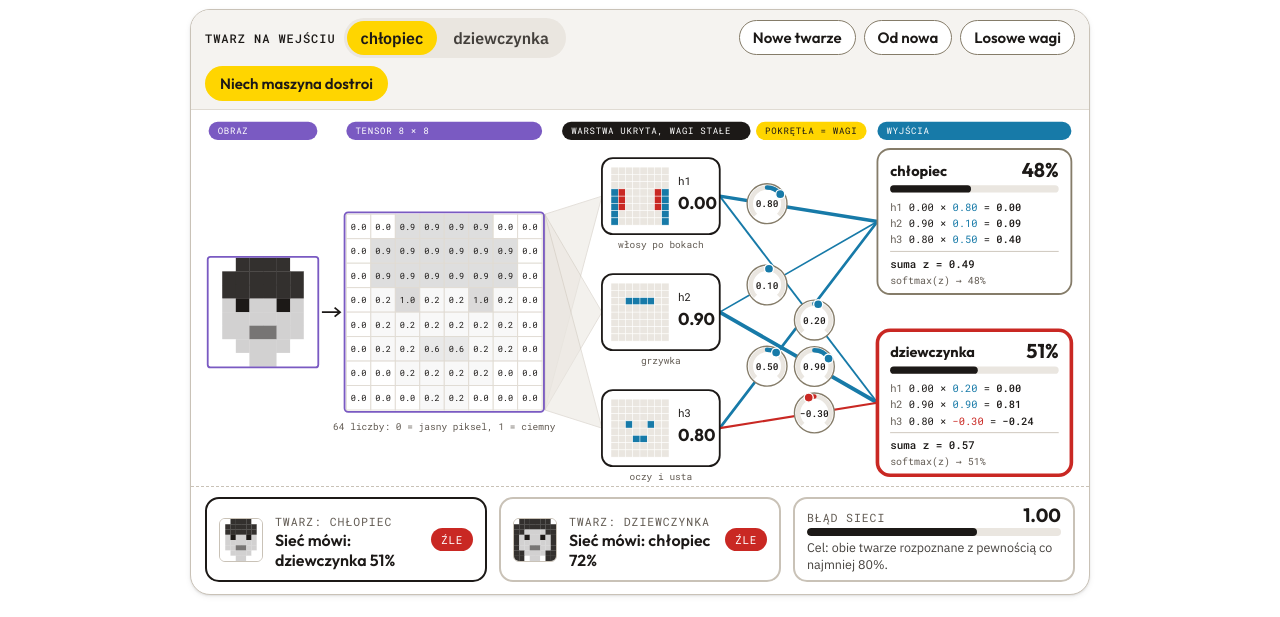
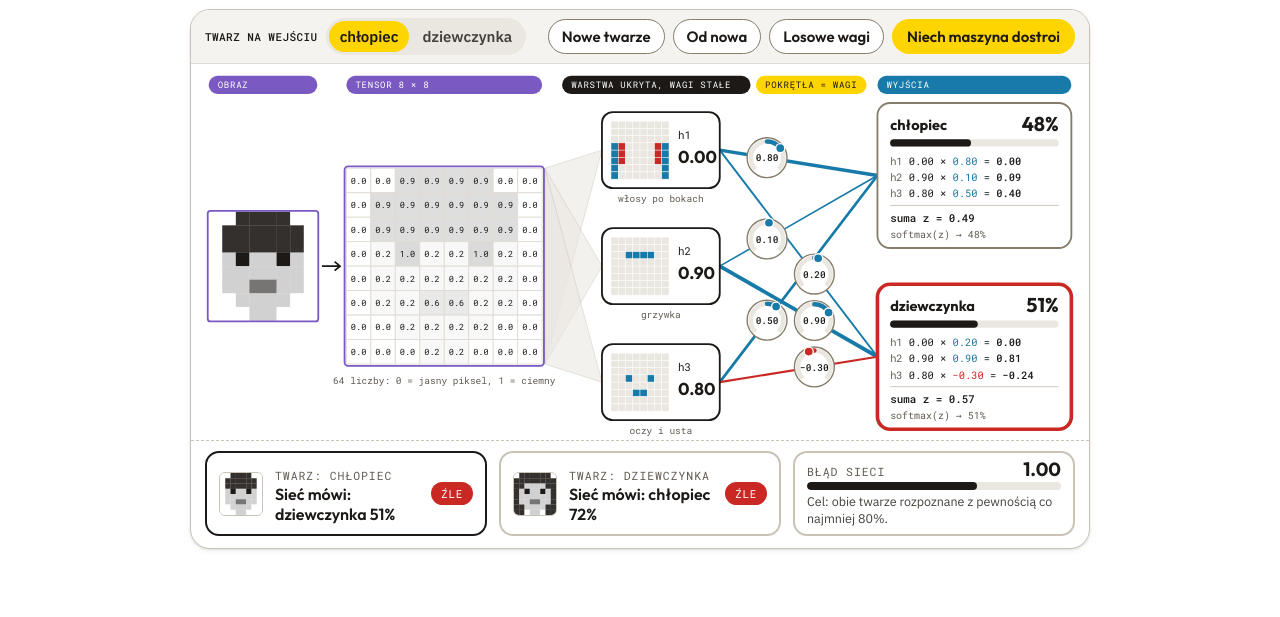
Before and after one commit to workszop/neural-net, a plain HTML site: page index.html in a window 1280 px wide. Shown: the part 183-800 px from the top of the page. Drawn offline with Linux system fonts and the light colour scheme.

Commit message:
Keep the toolbar on one row at 1280px
Co-Authored-By: Claude Fable 5.2 <noreply@anthropic.com>

```diff
--- a/index.html
+++ b/index.html
@@ -262,8 +262,9 @@ main { padding: 0 var(--gutter) 20px; }
 .card { background: var(--surface); border: 1px solid var(--line-2); border-radius: var(--r-lg); box-shadow: var(--shadow-sm); overflow: hidden; }
 .card-head { padding: 8px 14px; background: var(--paper-2); border-bottom: 1px solid var(--line);
   display: flex; align-items: center; gap: 8px; flex-wrap: wrap; }
-.card-head .edu-overline { margin: 0; letter-spacing: .08em; }
+.card-head .edu-overline { margin: 0; letter-spacing: .04em; font-size: 11px; }
 .card-head .edu-seg { background: var(--paper-3); }
+.card-head .edu-seg button { padding: 6px 11px; font-size: 15px; }
 .card-head .spacer { flex: 1; }
 .btn-ghost { background: var(--surface); color: var(--ink); border: 1px solid var(--line-strong); border-radius: var(--r-pill);
   padding: 7px 13px; font-size: 15px; font-family: var(--font-display); font-weight: 600; cursor: pointer; }
```
